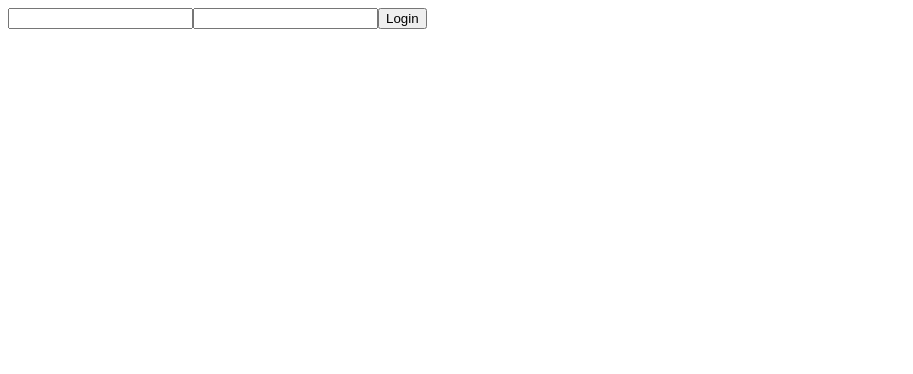
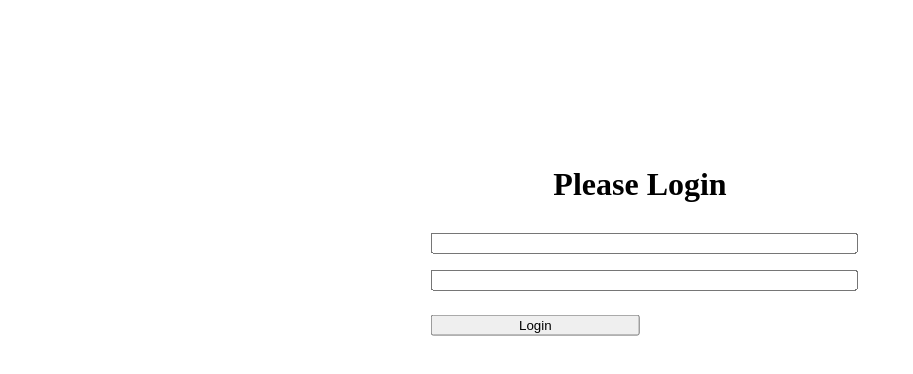
Before and after one commit to benjaminBennewitz/mod5_frontend, an Angular app: page / in a window 1280 px wide. Shown: the top 374 px of the page, without its empty margins (0-913 px from the left). Built offline with nearby package versions, Linux system fonts and the light colour scheme.

Commit message:
error with token and login

```diff
--- a/angular.json
+++ b/angular.json
@@ -53,7 +53,13 @@
             "development": {
               "optimization": false,
               "extractLicenses": false,
-              "sourceMap": true
+              "sourceMap": true,
+              "fileReplacements": [
+                {
+                  "replace": "src/environments/environment.ts",
+                  "with": "src/environments/environment.development.ts"
+                }
+              ]
             }
           },
           "defaultConfiguration": "production"
--- a/src/app/app.component.ts
+++ b/src/app/app.component.ts
@@ -9,7 +9,7 @@ import { FormsModule } from '@angular/forms';
     standalone: true,
     templateUrl: './app.component.html',
     styleUrl: './app.component.scss',
-    imports: [CommonModule, RouterOutlet, LoginComponent, FormsModule]
+    imports: [CommonModule, RouterOutlet, LoginComponent, FormsModule,]
 })
 export class AppComponent {
   title = 'todolist_frontend';
--- a/src/app/app.config.ts
+++ b/src/app/app.config.ts
@@ -1,8 +1,9 @@
 import { ApplicationConfig } from '@angular/core';
 import { provideRouter } from '@angular/router';
+import { provideHttpClient } from '@angular/common/http';
 
 import { routes } from './app.routes';
 
 export const appConfig: ApplicationConfig = {
-  providers: [provideRouter(routes)]
+  providers: [provideRouter(routes), provideHttpClient()]
 };
--- a/src/app/components/login/login.component.html
+++ b/src/app/components/login/login.component.html
@@ -1,5 +1,9 @@
-<form (ngSubmit)="login()">
-    <input type="email"name="email" (ngModel)="email" required>
-    <input type="password" name="password" (ngModel)="password" required>
-    <button>Login</button>
-</form>
+<div class="wrapper">
+    <h1>Please Login</h1>
+
+    <form (ngSubmit)="login()">
+        <input type="text" name="username" (ngModel) ="username" required>
+        <input type="password" name="password" (ngModel)="password" required>
+        <button>Login</button>
+    </form>
+</div>
--- a/src/app/components/login/login.component.scss
+++ b/src/app/components/login/login.component.scss
@@ -0,0 +1,27 @@
+.wrapper{
+   display: flex;
+   flex-direction: column;
+   align-items: center;
+   justify-content: center;
+
+   position: absolute;
+   top:30%;
+   left:50%;
+   transform: translate(-50%, -50%);
+
+   max-width: 500px;
+}
+
+form{
+    width: 100%;
+}
+
+input{
+    margin:8px 0;
+    width: 100%;
+}
+
+button{
+    width: 50%;
+    margin-top:16px;
+}
--- a/src/app/components/login/login.component.ts
+++ b/src/app/components/login/login.component.ts
@@ -1,4 +1,6 @@
 import { Component } from '@angular/core';
+import { HttpClient, HttpClientModule } from '@angular/common/http';
+import { AuthService } from '../../services/auth.service';
 
 @Component({
   selector: 'app-login',
@@ -8,10 +10,17 @@ import { Component } from '@angular/core';
   styleUrl: './login.component.scss'
 })
 export class LoginComponent {
-  email:string = '';
+  username:string = '';
   password:string = '';
 
-  login(){
+constructor(private as:AuthService){}
 
+ async login(){
+    try{
+      let resp = await this.as.loginWithUserAndPassword(this.username, this.password);
+      console.log(resp);
+    } catch(e){
+        console.error(e);
+      }
   }
 }
--- /dev/null
+++ b/src/app/services/auth.service.ts
@@ -0,0 +1,21 @@
+import { Injectable } from '@angular/core';
+import { environment } from '../../environments/environment';
+import { lastValueFrom } from 'rxjs/internal/lastValueFrom';
+import { HttpClient } from '@angular/common/http';
+
+@Injectable({
+  providedIn: 'root'
+})
+export class AuthService {
+
+  constructor(private http: HttpClient) { }
+
+  public loginWithUserAndPassword(username:string, password:string){
+    const url = environment.baseUrl + '/login/';
+    const body = {
+      username: 'username',
+      password: 'password',
+    }
+    return lastValueFrom(this.http.post(url, body));
+  }
+}
--- /dev/null
+++ b/src/environments/environment.development.ts
@@ -0,0 +1,4 @@
+export const environment = {
+    production: true,
+    baseUrl: 'http://localhost:8000',
+};
--- /dev/null
+++ b/src/environments/environment.ts
@@ -0,0 +1,4 @@
+export const environment = {
+    production: false,
+    baseUrl: 'http://localhost:8000',
+};
```
Also changed, not shown: 1 other file (tests, documents, lock files or other folders).
